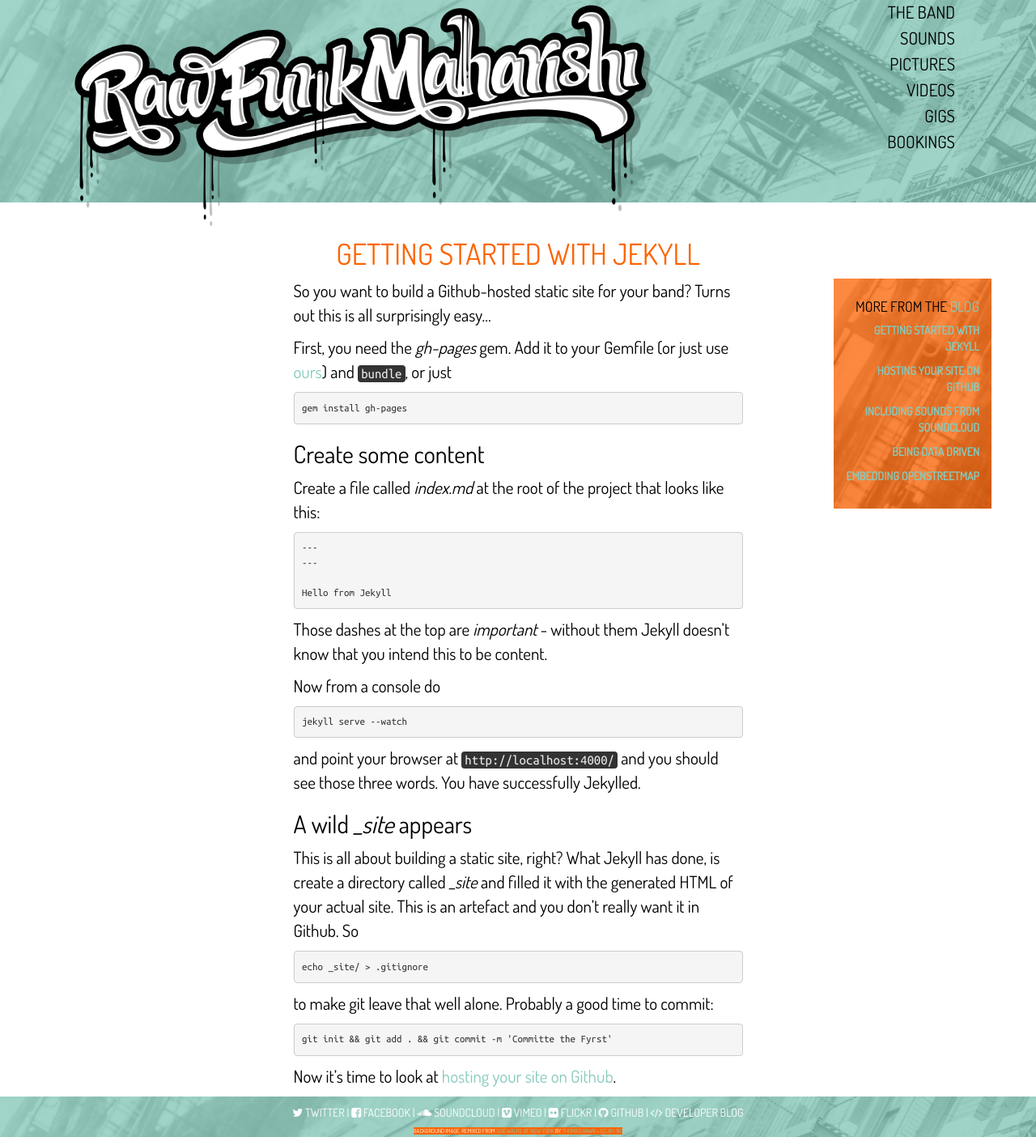
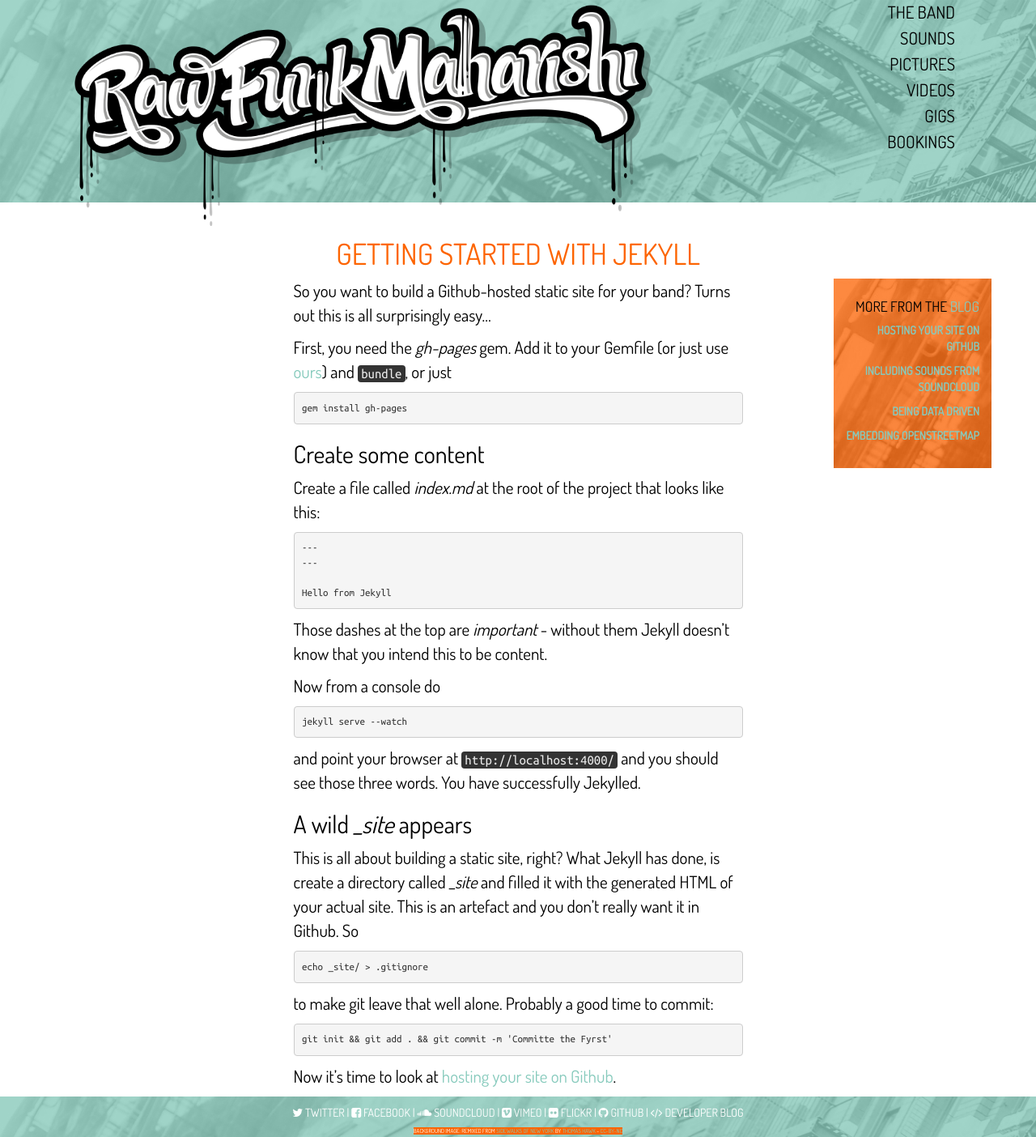
Before and after one commit to rawfunkmaharishi/rawfunkmaharishi.github.io, a Jekyll site: the page built from blog/_posts/2014-11-11-getting-started-with-jekyll.md, in a window 1280 px wide. Shown: the whole page at 81% size. Built offline with Jekyll 4.4.1, drawn with Linux system fonts in a browser that asks for light colours; nearby versions of some CDN libraries.

Commit message:
Exclude current page from list
Closes #35

```diff
--- a/_includes/blog-archive.html
+++ b/_includes/blog-archive.html
@@ -1,10 +1,12 @@
 <dl class='blog-archive'>
   {% assign blosts = site.categories.blog | sort: 'priority' %}
   {% for blost in blosts %}
-    {% assign hr = false %}
-    {% if forloop.rindex > 1 %}
-      {% assign hr = true %}
-    {% endif %}
-    {% include blost-link.html title = blost.title url = blost.url no_excerpts = include.no_excerpts excerpt = blost.excerpt hr = hr %}
+    {% unless blost.url == page.url %}
+      {% assign hr = false %}
+      {% if forloop.rindex > 1 %}
+        {% assign hr = true %}
+      {% endif %}
+      {% include blost-link.html title = blost.title url = blost.url no_excerpts = include.no_excerpts excerpt = blost.excerpt hr = hr %}
+    {% endunless %}
   {% endfor %}
 </dl>
```
